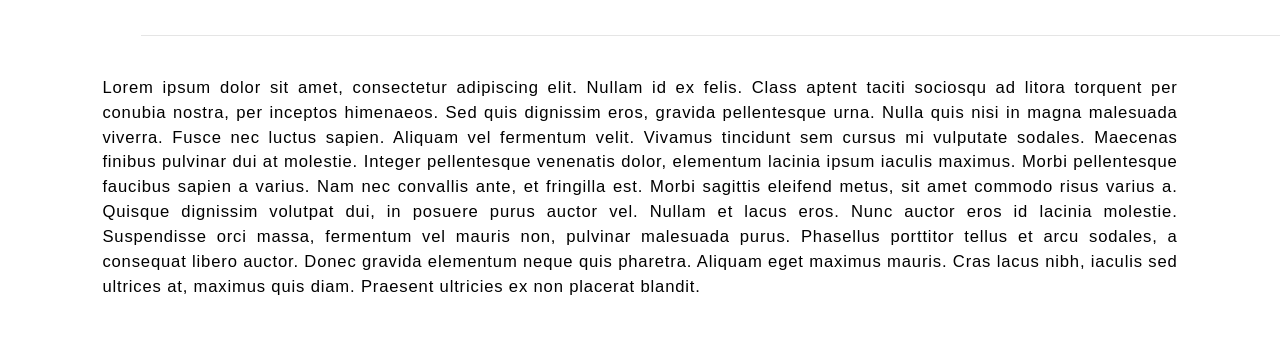
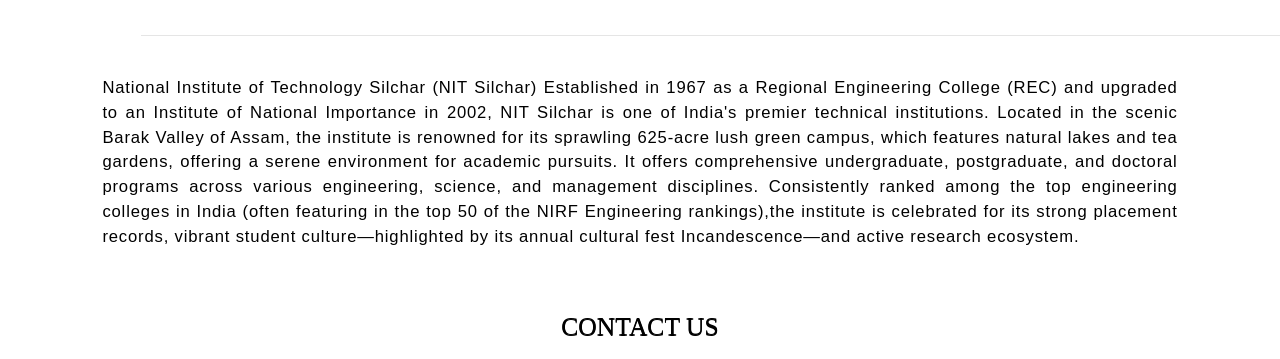
Before and after one commit to manishupadhyaya/TEDXNITS, a website: page index.html in a window 1280 px wide. Shown: the part 2250-2609 px from the top of the page. Drawn offline with nearby package versions, Linux system fonts and the light colour scheme.

Commit message:
Update index.html

```diff
--- a/index.html
+++ b/index.html
@@ -272,19 +272,16 @@
             <h1>About NIT Silchar:</h1>
             <hr>
             <p>
-                Lorem ipsum dolor sit amet, consectetur adipiscing elit. Nullam id ex felis. Class aptent taciti
-                sociosqu ad litora torquent per conubia nostra, per inceptos himenaeos. Sed quis dignissim eros,
-                gravida pellentesque urna. Nulla quis nisi in magna malesuada viverra. Fusce nec luctus sapien. Aliquam
-                vel fermentum velit. Vivamus tincidunt sem cursus mi vulputate sodales. Maecenas finibus pulvinar dui
-                at molestie.
-
-                Integer pellentesque venenatis dolor, elementum lacinia ipsum iaculis maximus. Morbi pellentesque
-                faucibus sapien a varius. Nam nec convallis ante, et fringilla est. Morbi sagittis eleifend metus, sit
-                amet commodo risus varius a. Quisque dignissim volutpat dui, in posuere purus auctor vel. Nullam et
-                lacus eros. Nunc auctor eros id lacinia molestie. Suspendisse orci massa, fermentum vel mauris non,
-                pulvinar malesuada purus. Phasellus porttitor tellus et arcu sodales, a consequat libero auctor. Donec
-                gravida elementum neque quis pharetra. Aliquam eget maximus mauris. Cras lacus nibh, iaculis sed
-                ultrices at, maximus quis diam. Praesent ultricies ex non placerat blandit.
+                National Institute of Technology Silchar (NIT Silchar)
+                Established in 1967 as a Regional Engineering College (REC) and upgraded to an Institute of National Importance in 2002,
+                NIT Silchar is one of India's premier technical institutions. Located in the scenic Barak Valley of Assam,
+                the institute is renowned for its sprawling 625-acre lush green campus, which features natural lakes and tea gardens,
+                offering a serene environment for academic pursuits. It offers comprehensive undergraduate, postgraduate,
+                and doctoral programs across various engineering, science, and management disciplines.
+                Consistently ranked among the top engineering colleges in India (often featuring in the top 50 of the NIRF
+                Engineering rankings),the institute is celebrated for its strong placement records,
+                vibrant student culture—highlighted by its annual cultural fest Incandescence—and
+                active research ecosystem.
             </p>
         </div>
 
```
